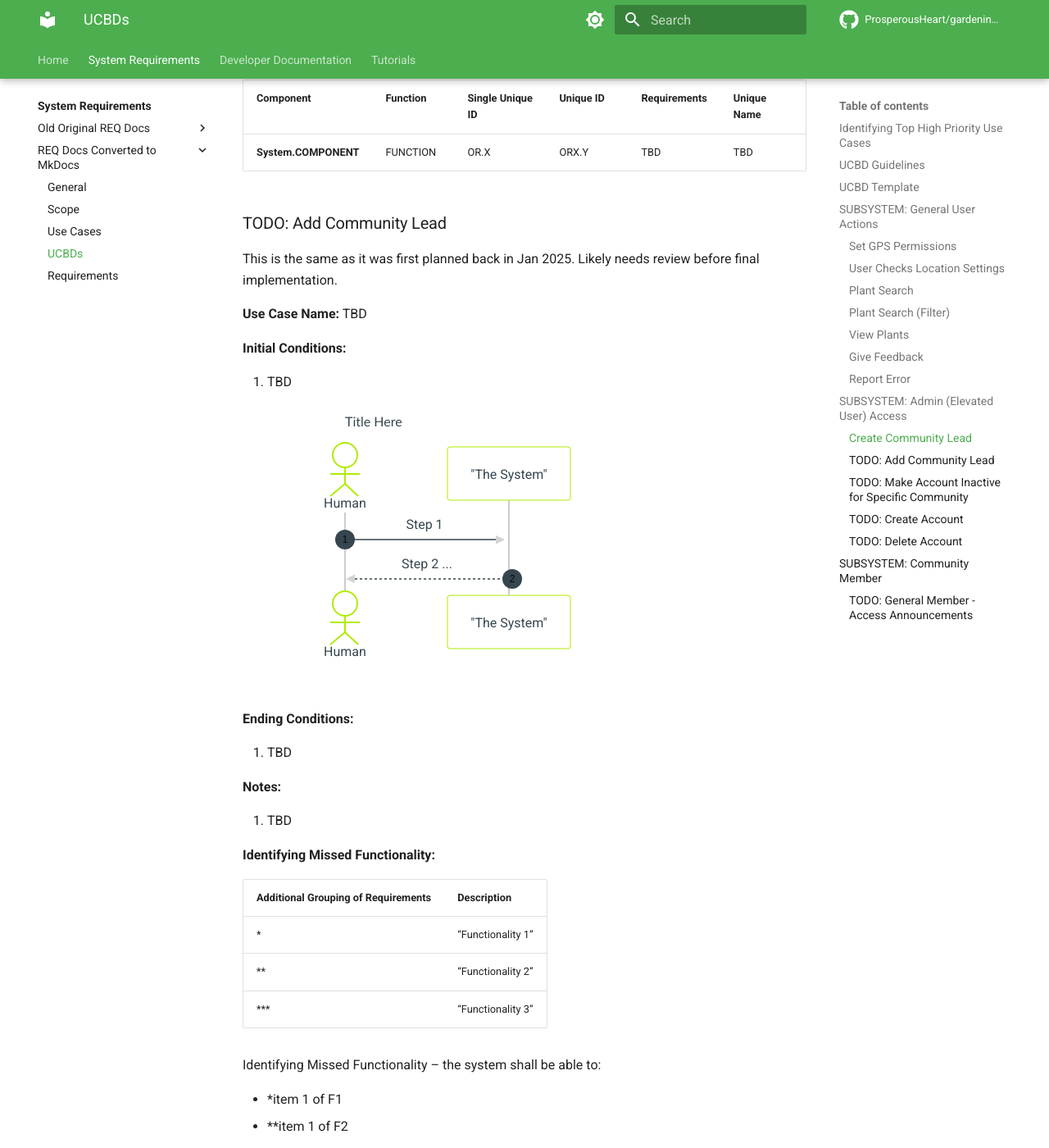
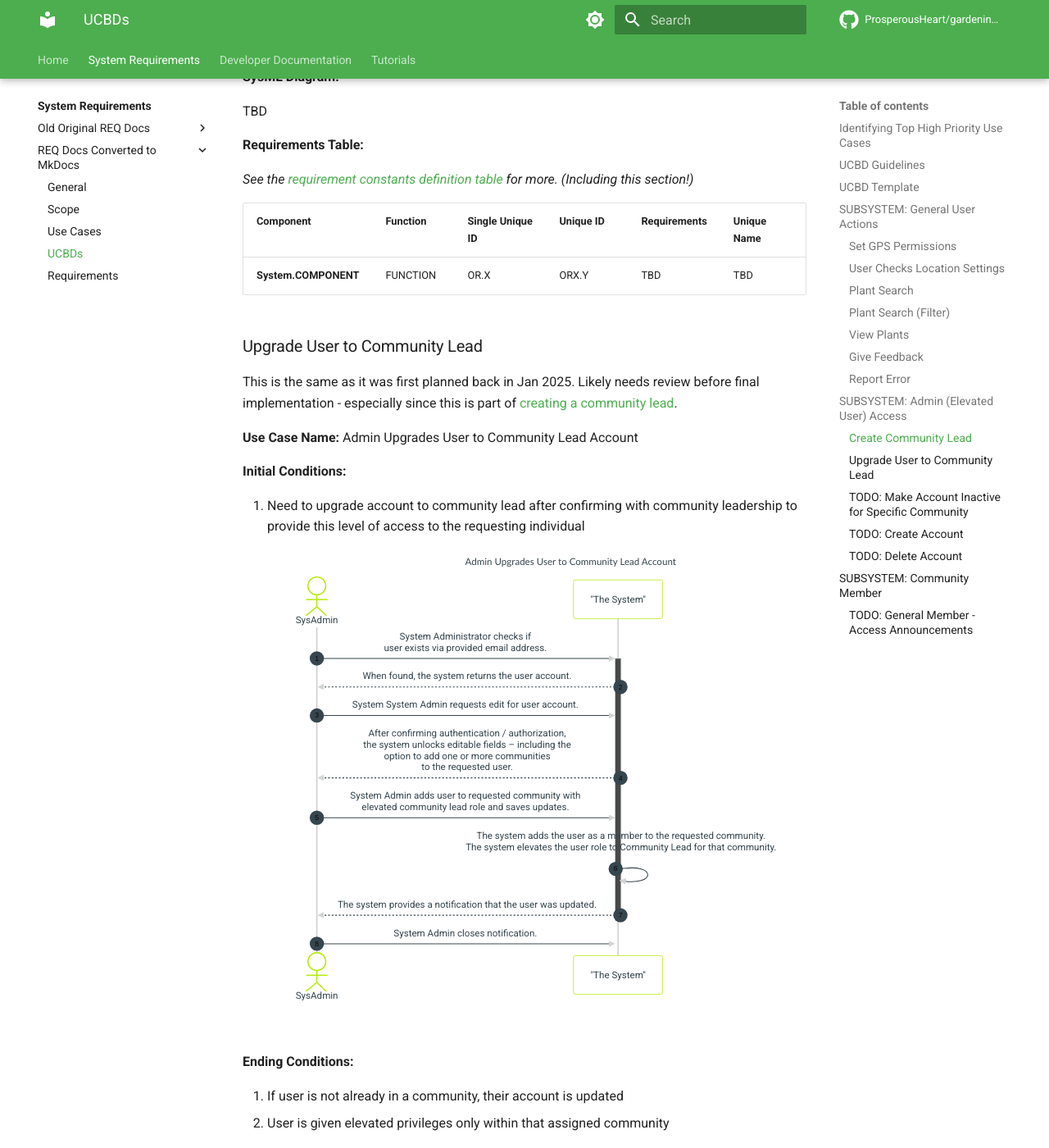
Before and after one commit to ProsperousHeart/gardening-app, an MkDocs documentation site: the page built from docs/requirements/REQ-000d_UCBDs.md, in a window 1280 px wide and 1400 px high, scrolled down 22259 px. Shown: the whole window at 82% size. Built offline with MkDocs 1.6.1 and Material for MkDocs 9.7.7, drawn with Linux system fonts in a browser that asks for light colours; plug-ins that fetch from the network failed and are left out; comment, search, counter and statistics services are not loaded; some of the changed text lies outside the part shown.

Commit message:
add upgrade user to community lead UCBD

````diff
--- a/docs/requirements/REQ-000d_UCBDs.md
+++ b/docs/requirements/REQ-000d_UCBDs.md
@@ -713,6 +717,12 @@ _See the [requirement constants definition table](./REQ-000e_Requirements.md) fo
 
 This is the same as it was first planned back in Jan 2025. Likely needs review before final implementation.
 
+**NOTE:** Additional deliverables not yet planned, but should leverage the [UCBD Template](#ucbd-template):
+
+- Make Account Inactive For Specific Community
+- Create Account
+- Delete Account
+
 ### Create Community Lead
 
 This is the same as it was first planned back in Jan 2025. Likely needs review before final implementation.
@@ -787,39 +797,47 @@ _See the [requirement constants definition table](./REQ-000e_Requirements.md) fo
 | --- | --- | --- | --- | --- | --- |
 | **System.COMPONENT** | FUNCTION | OR.X | ORX.Y | TBD | TBD |
 
-### TODO: Add Community Lead
+### Upgrade User to Community Lead
 
-This is the same as it was first planned back in Jan 2025. Likely needs review before final implementation.
+This is the same as it was first planned back in Jan 2025. Likely needs review before final implementation - especially since this is part of [creating a community lead](#create-community-lead).
 
-**Use Case Name:**  TBD
+**Use Case Name:**  Admin Upgrades User to Community Lead Account
 
 **Initial Conditions:**
 
-1. TBD
+1. Need to upgrade account to community lead after confirming with community leadership to provide this level of access to the requesting individual
 
 ```mermaid
 ---
-title: Title Here
+title: Admin Upgrades User to Community Lead Account
 config:
     theme: dark
 ---
 sequenceDiagram
     autonumber
-    actor User as Human
+    actor User as SysAdmin
     participant System as "The System"
     %% links System: {"Requirements": ""}
-    User->>+System: Step 1
-    System-->>User: Step 2 ...
+    User->>+System: System Administrator checks if<br>user exists via provided email address.
+    System-->>User: When found, the system returns the user account.
+    User->>System: System System Admin requests edit for user account.
+    System-->>User: After confirming authentication / authorization,<br>the system unlocks editable fields – including the<br>option to add one or more communities<br>to the requested user.
+    User->>System: System Admin adds user to requested community with<br>elevated community lead role and saves updates.
+    System->>System: The system adds the user as a member to the requested community.<br>The system elevates the user role to Community Lead for that community.<br>
+    System-->>-User: The system provides a notification that the user was updated.
+    User->>+System: System Admin closes notification.
 ```
 <br>
 
 **Ending Conditions:**
 
-1. TBD
+1. If user is not already in a community, their account is updated
+2. User is given elevated privileges only within that assigned community
 
 **Notes:**
 
-1. TBD
+1. Need UCBD for when the community is not in the system
+2. Users can join more than 1 community, but can only access data related to communities they have joined and been approved by the community lead
 
 **Identifying Missed Functionality:**
 
````
Also changed, not shown: other parts of docs/requirements/REQ-000d_UCBDs.md (+4 -0 lines).
